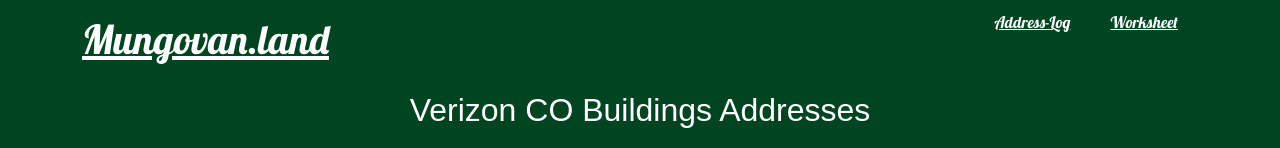
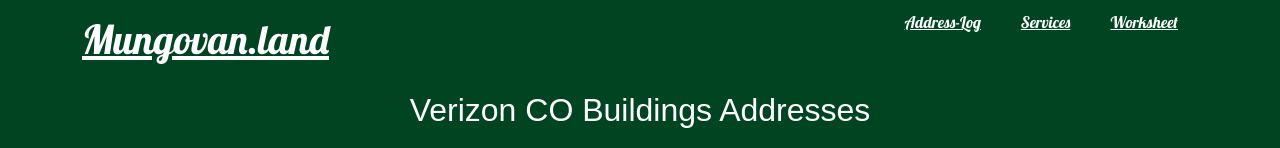
Before and after one commit to jlloyd0430/Mungovan-Trucking, a React (Create React App) app: page /mission in a window 1280 px wide. Shown: the top 148 px of the page. Built offline with nearby package versions, Linux system fonts and the light colour scheme.

Commit message:
Update Navbar.js

```diff
--- a/src/Navbar.js
+++ b/src/Navbar.js
@@ -4,7 +4,7 @@ function Navbar() {
   return (
     <nav className="col-md-6">
       <Link to="/mission">Address-Log</Link>
-      {/* <Link to="/gallery">Tool/Sheet</Link> */}
+      <Link to="/gallery">Services</Link>
       <Link to="/contact">Worksheet</Link>
     </nav>
   );
```
